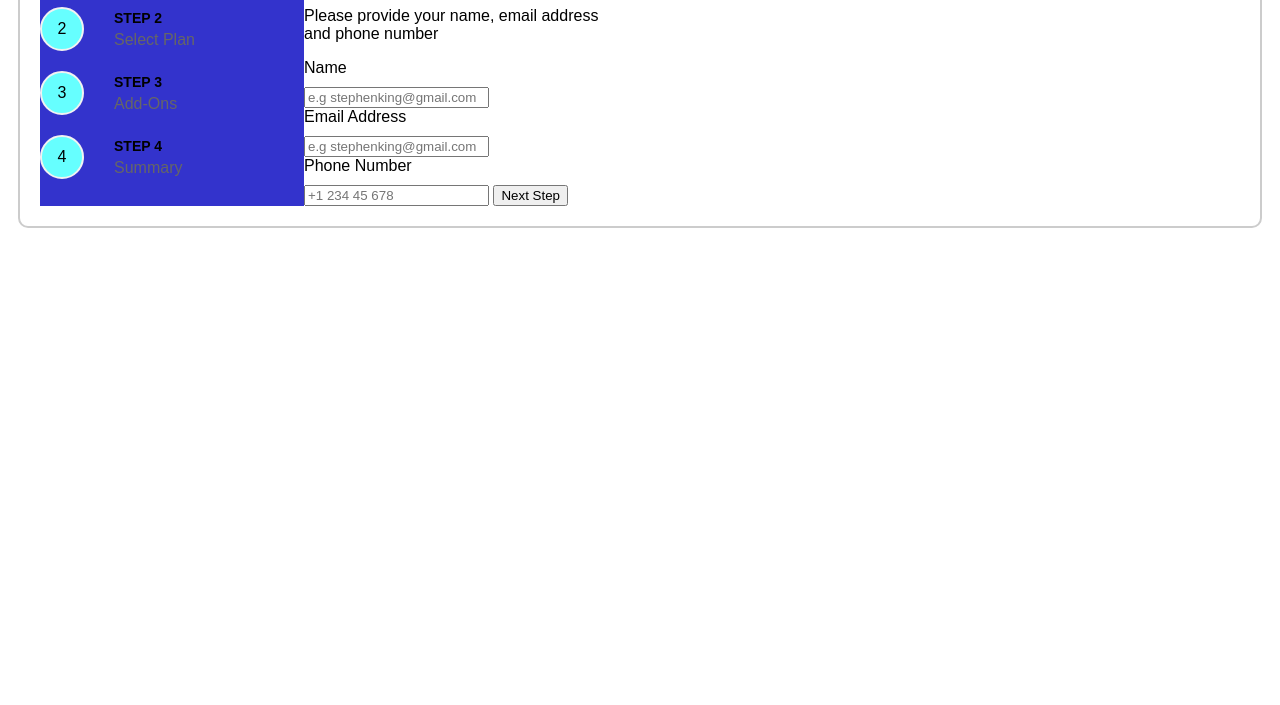
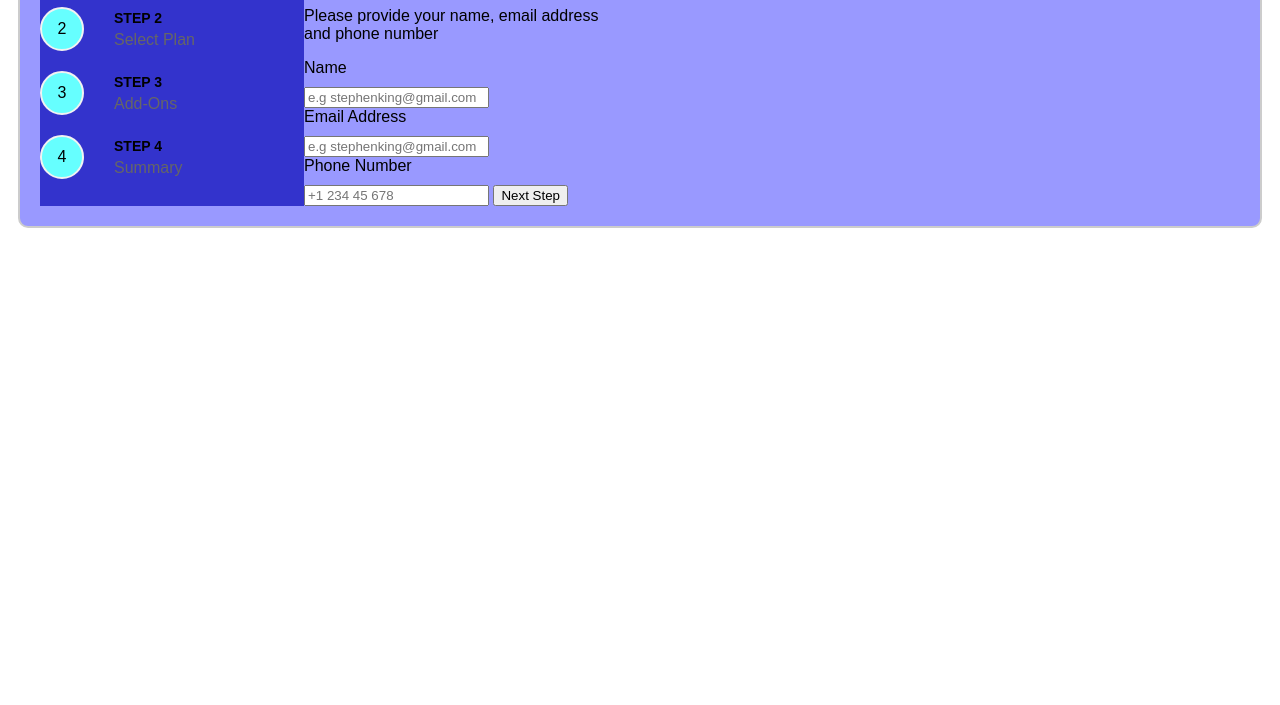
Before and after one commit to Advokatten/osero, a website: page index.html in a window 1280 px wide. Shown: the part 95-800 px from the top of the page. Drawn offline with Linux system fonts and the light colour scheme.

Commit message:
outer-container recolour

```diff
--- a/styles.css
+++ b/styles.css
@@ -90,7 +90,7 @@ body {
     border: 2px solid #ccc;
     border-radius: 10px;
     padding: 20px;
-    background-color: #ffffff;
+    background-color: #9999ff;
 
   }
   .menu-left{
```
